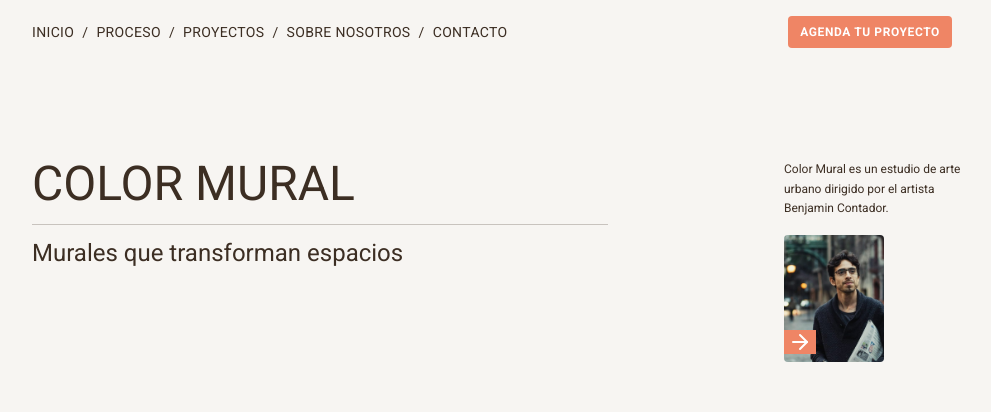
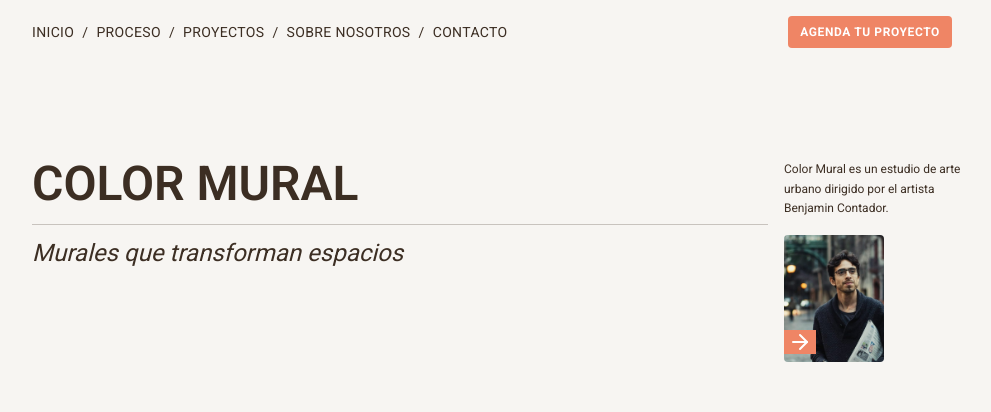
Before and after one commit to jporrego/color-mural, a Next.js app: page / in a window 1280 px wide. Shown: the top 412 px of the page, without its empty margins (148-1139 px from the left). Built offline with nearby package versions, Linux system fonts and the light colour scheme.

Commit message:
fix: adjust layout and styling in Hero component for improved alignment and consistency

```diff
--- a/src/app/components/Hero/index.tsx
+++ b/src/app/components/Hero/index.tsx
@@ -10,12 +10,12 @@ export default function Hero() {
     >
       {/* Headline block */}
       <div className="mt-4 grid grid-cols-1 gap-4 px-6 md:mt-16 md:grid-cols-[80%_20%] md:px-10">
-        <div className="mb-8 max-w-xl">
-          <h1 className="font-dm-serif mb-2 text-4xl leading-none md:text-5xl">
+        <div className="mb-0 flex flex-col items-center md:items-start">
+          <h1 className="font-dm-serif text-4xl leading-none font-semibold md:text-5xl">
             COLOR MURAL
           </h1>
-          <span className="my-1 block h-px w-full bg-[#3c2e23]/25 md:my-4" />
-          <h3 className="text-2xl leading-none md:text-2xl">
+          <span className="my-1 hidden h-px w-full bg-[#3c2e23]/25 md:my-4 md:block" />
+          <h3 className="text-2xl leading-none italic md:text-2xl">
             Murales que transforman espacios
           </h3>
         </div>
```
